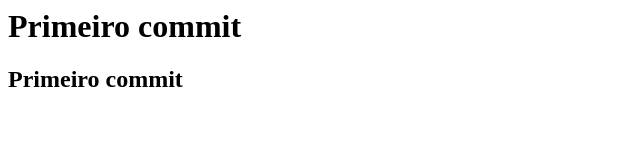
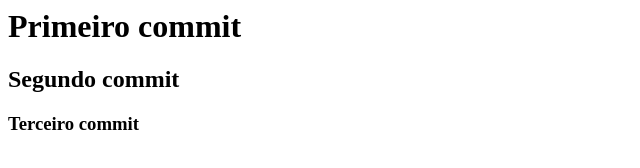
Before and after one commit to Iarlyson/Atividade-GCM, a plain HTML site: page index.html in a window 1280 px wide. Shown: the whole page, without its empty margins (0-640 px from the left). Drawn offline with Linux system fonts and the light colour scheme.

Commit message:
primeira commit na brash

```diff
--- a/index.html
+++ b/index.html
@@ -5,7 +5,7 @@
 
 <body>
 <h1>Primeiro commit</h1>
-<h2>Primeiro commit</h2>
-
+<h2>Segundo commit</h2>
+<h3>Terceiro commit</h3>
 </body>
 </html>
```
